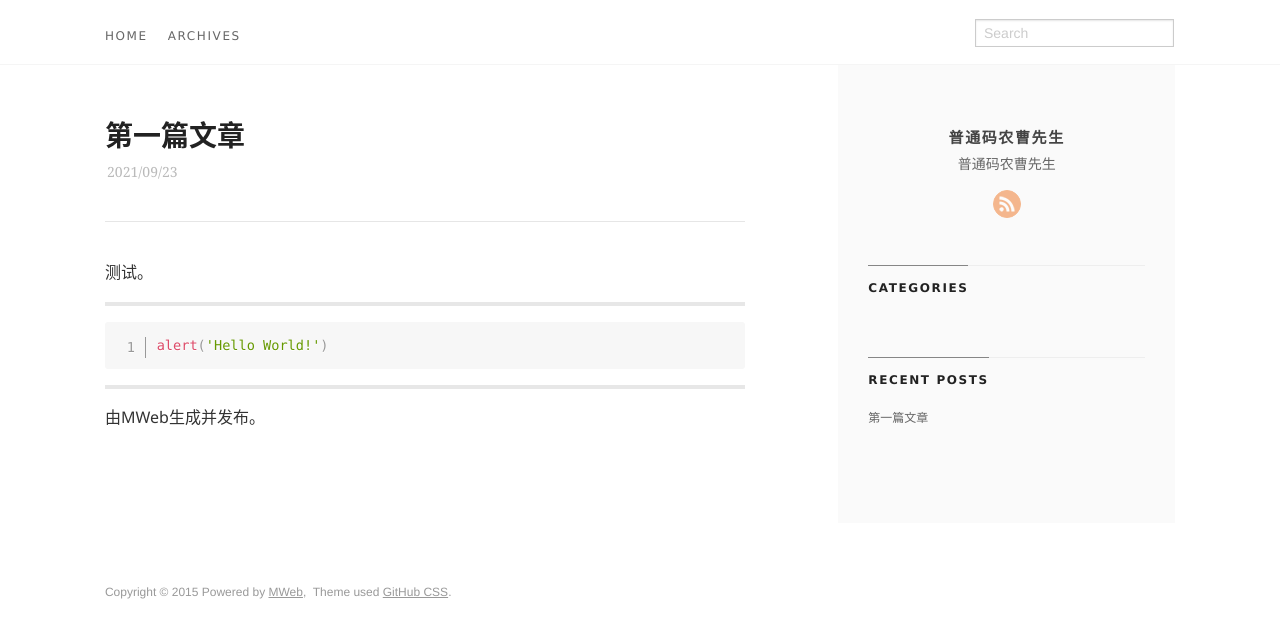
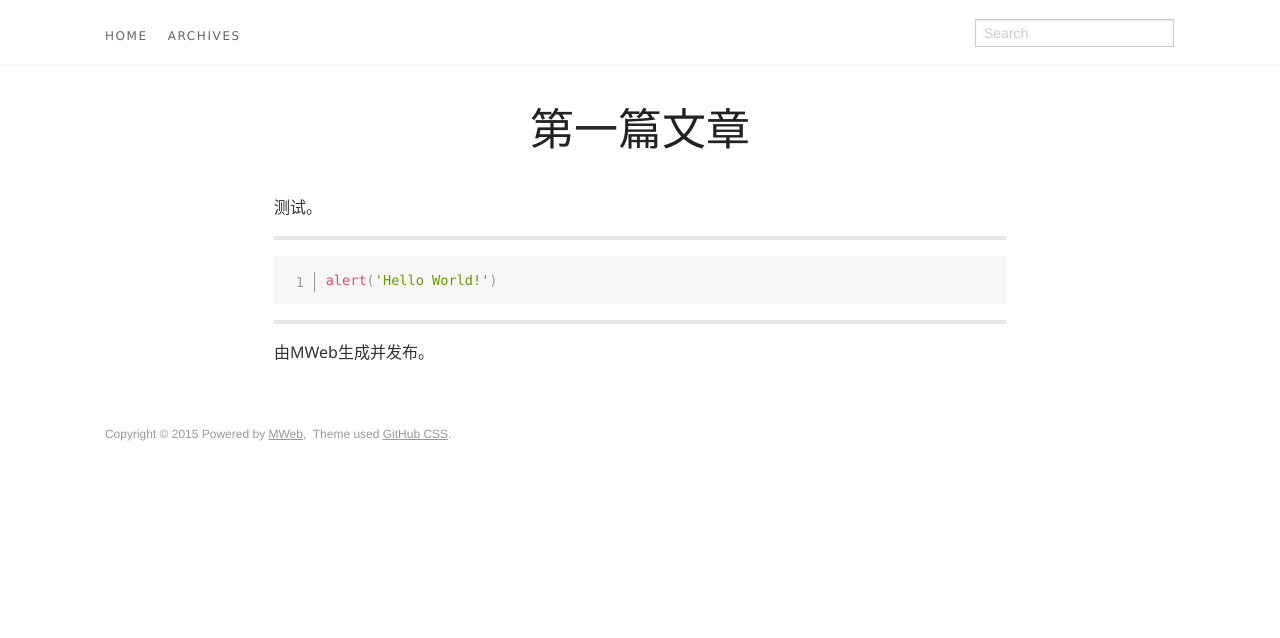
Before and after one commit to caowenjin2/caowenjin2.github.io, a plain HTML site: page 16323792735575.html in a window 1280 px wide. Drawn offline with Linux system fonts and the light colour scheme.

Commit message:
2021-09-23 14:57:27

```diff
--- a/16323792735575.html
+++ b/16323792735575.html
@@ -88,32 +88,17 @@
 
  <script type="text/javascript">
 	$(function(){
-    $('#menu_item_index').addClass('is_active');
+		var currentURL = '16323792735575.html';
+		currentURL = currentURL.substr(0,currentURL.length-5);
+		$('#menu_item_'+currentURL).addClass('is_active');
 	});
 </script>
 <div class="row">
-  <div class="large-8 medium-8 columns">
-      <div class="markdown-body article-wrap">
-       <div class="article">
 
+    <div id="single-page-wrap">
         <h1>第一篇文章</h1>
 
-        <div class="read-more clearfix">
-          <span class="date">2021/09/23</span>
-
-
-
-
-          <span class="comments">
-
-
-
-          </span>
-
-        </div>
-      </div><!-- article -->
-
-      <div class="article-content">
+        <div class="markdown-body post-page">
         <p>测试。</p>
 <hr />
 <pre class="line-numbers"><code class="language-javascript">alert('Hello World!')
@@ -121,100 +106,9 @@
 <hr />
 <p>由MWeb生成并发布。</p>
 
-
-
-
-      </div>
-
-      <div class="row">
-        <div class="large-6 columns">
-        <p class="text-left" style="padding:15px 0px;">
-
-        </p>
-        </div>
-        <div class="large-6 columns">
-      <p class="text-right" style="padding:15px 0px;">
-
-      </p>
         </div>
     </div>
-      <div class="comments-wrap">
-        <div class="share-comments">
-
-
-
-
-
 </div>
-      </div>
-    </div><!-- article-wrap -->
-  </div><!-- large 8 -->
-
-
-
-
- <div class="large-4 medium-4 columns">
-  <div class="hide-for-small">
-    <div id="sidebar" class="sidebar">
-          <div id="site-info" class="site-info">
-
-                <h1>普通码农曹先生</h1>
-                <div class="site-des">普通码农曹先生</div>
-                <div class="social">
-
-
-
-
-
-
-
-
-
-
-
-  <a target="_blank" class="rss" href="atom.xml" title="RSS">RSS</a>
-
-              	 </div>
-          	</div>
-
-
-
-              <div id="site-categories" class="side-item ">
-                <div class="side-header">
-                  <h2>Categories</h2>
-                </div>
-                <div class="side-content">
-
-      	<p class="cat-list">
-
-        </p>
-
-
-                </div>
-              </div>
-
-              <div id="site-categories" class="side-item">
-                <div class="side-header">
-                  <h2>Recent Posts</h2>
-                </div>
-                <div class="side-content">
-                <ul class="posts-list">
-
-
-			      <li class="post">
-			        <a href="16323792735575.html">第一篇文章</a>
-			      </li>
-
-
-		  		</ul>
-                </div>
-              </div>
-        </div><!-- sidebar -->
-      </div><!-- hide for small -->
-</div><!-- large 4 -->
-
-</div><!-- row -->
-
  <div class="page-bottom clearfix">
   <div class="row">
    <p class="copyright">Copyright &copy; 2015
```
Lines whose indentation alone changed are shown as unchanged.
